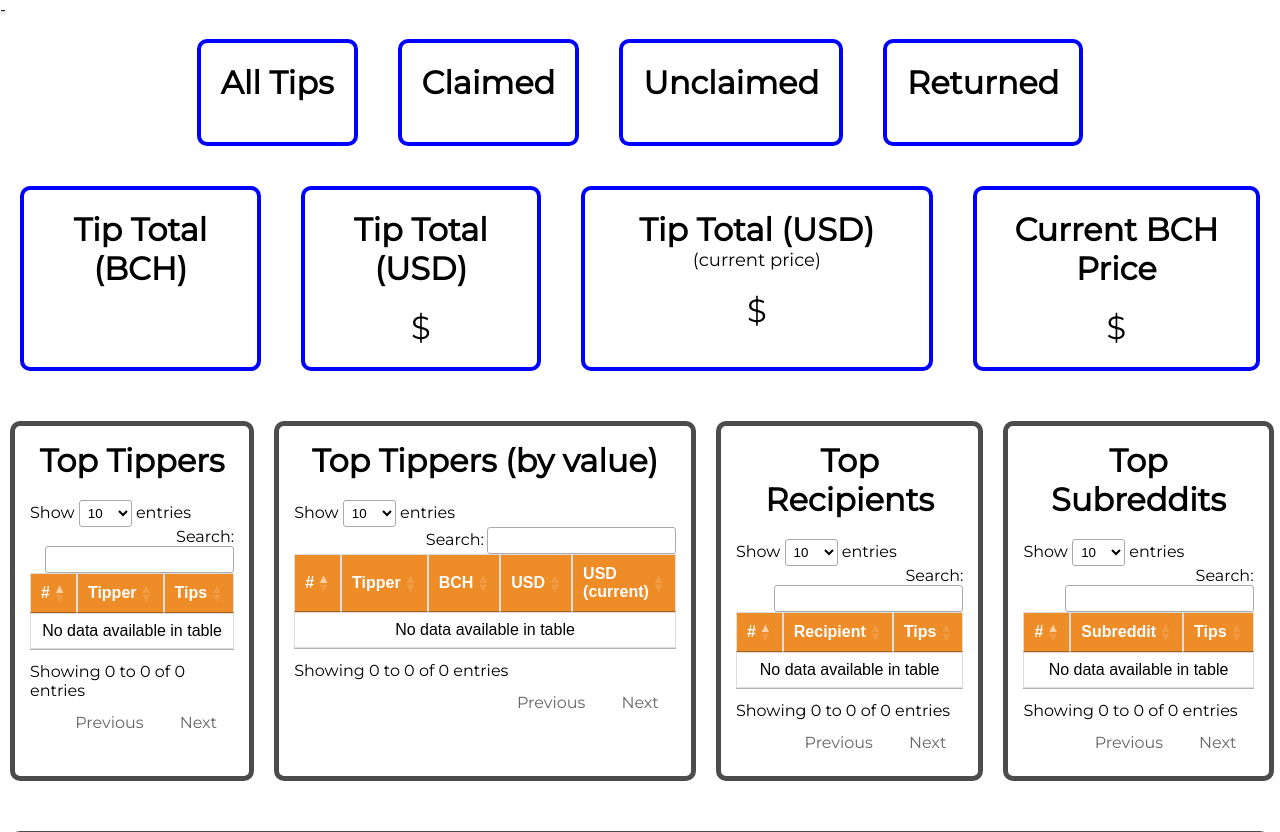
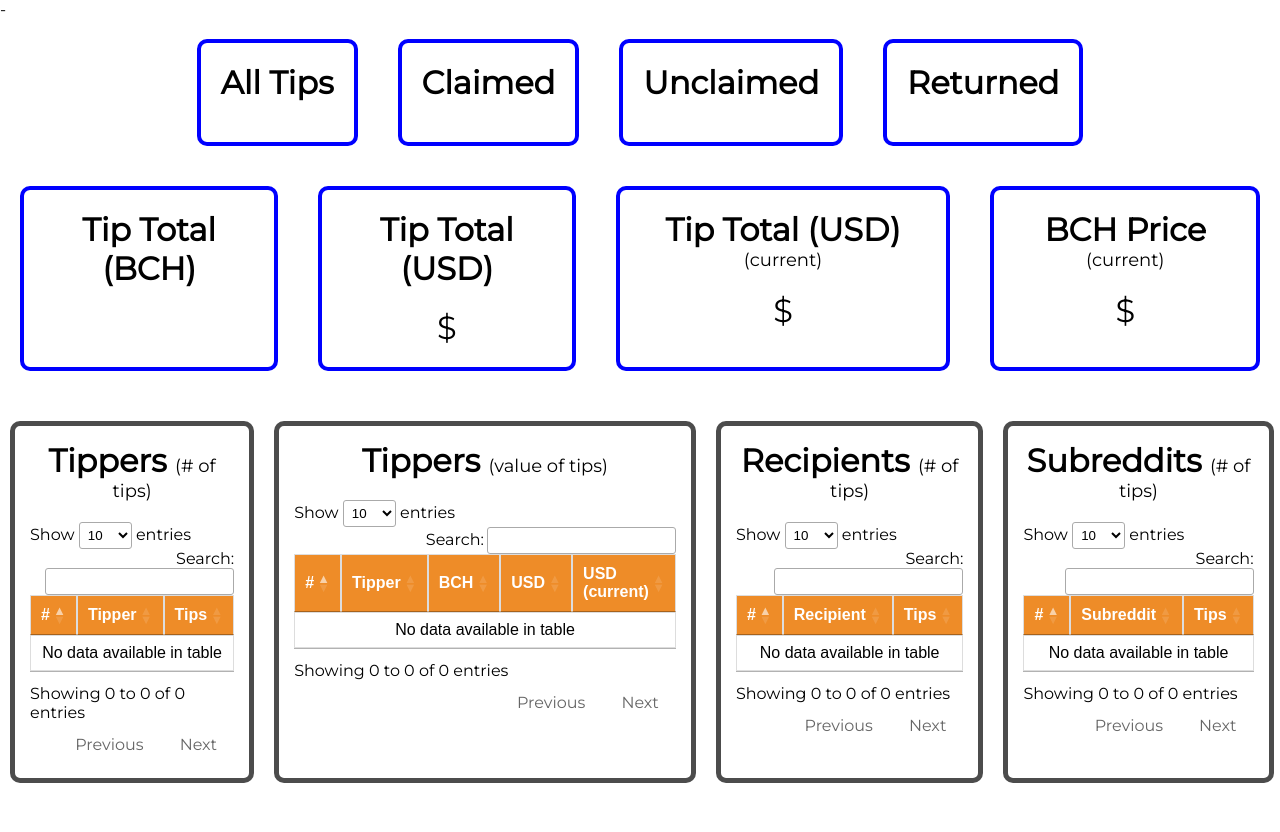
Before and after one commit to roovyshapiro/chaintip_stats, a Django app: template ChaintipStats/reddit_tips/templates/reddit_tips/reddit_tips.html in a window 1280 px wide. Shown: the top 832 px of the page. Run offline with Django 3.2, Linux system fonts and the light colour scheme; the template is opened without the code that fills it, so the values that code supplies are empty; parts of the project's set-up code (start-up, migrations or seed data) failed here and were passed over; some libraries are stand-ins or nearby versions.

Commit message:
Cleaned up titles

```diff
--- a/ChaintipStats/reddit_tips/templates/reddit_tips/reddit_tips.html
+++ b/ChaintipStats/reddit_tips/templates/reddit_tips/reddit_tips.html
@@ -50,11 +50,11 @@
                 </div>
 
                 <div>
-                    <p class = "data_title">Tip Total (USD) <span class = "percent">(current price)</span></p>
+                    <p class = "data_title">Tip Total (USD) <span class = "percent">(current)</span></p>
                     <p class = "data_numbers">${{ all_stats.total_USD_current }}</p>
                 </div>
                <div>
-                    <p class = "data_title">Current BCH Price </p>
+                    <p class = "data_title">BCH Price <span class = "percent">(current)</span> </p>
                     <p class = "data_numbers">${{ all_stats.bch_price }}</p>
                 </div>
             </div>
@@ -62,7 +62,7 @@
 
         <div id = "all_table_divs">
             <div id = "tipper_table_div" class="stat_table_div">
-                <p class = "table_title">Top Tippers</p>
+                <p class = "table_title">Tippers  <span class = "percent">(# of tips)</span></p>
                 <table id="all_tipper_table" class="data_table base_table_style">
                     <thead>
                         <tr>
@@ -84,7 +84,7 @@
             </div>
 
             <div id = "tipper_table_div" class="stat_table_div">
-                <p class = "table_title">Top Tippers (by value)</p>
+                <p class = "table_title">Tippers  <span class = "percent">(value of tips)</span></p>
                 <table id="all_tipper_table" class="data_table base_table_style">
                     <thead>
                         <tr>
@@ -110,7 +110,7 @@
             </div>
 
             <div id = "receiver_table_div" class="stat_table_div">
-                <p class = "table_title">Top Recipients</p>
+                <p class = "table_title">Recipients  <span class = "percent">(# of tips)</span></p>
                 <table id="all_receiver_table" class="data_table base_table_style">
                     <thead>
                         <tr>
@@ -131,7 +131,7 @@
                 </table>
             </div>
             <div id = "sub_table_div" class="stat_table_div">
-                <p class = "table_title">Top Subreddits</p>
+                <p class = "table_title">Subreddits  <span class = "percent">(# of tips)</span></p>
                 <table id="all_sub_table" class="data_table base_table_style">
                     <thead>
                         <tr>
```
